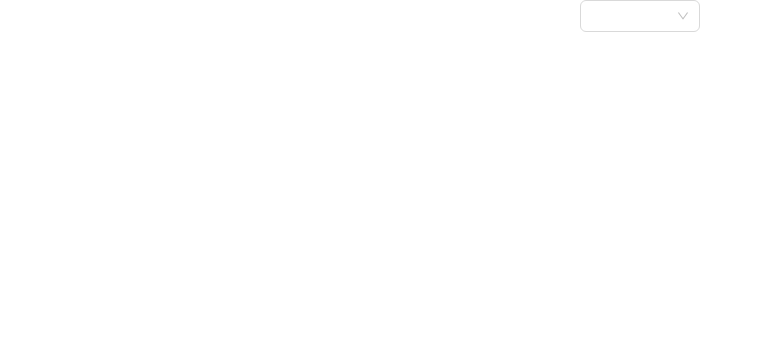
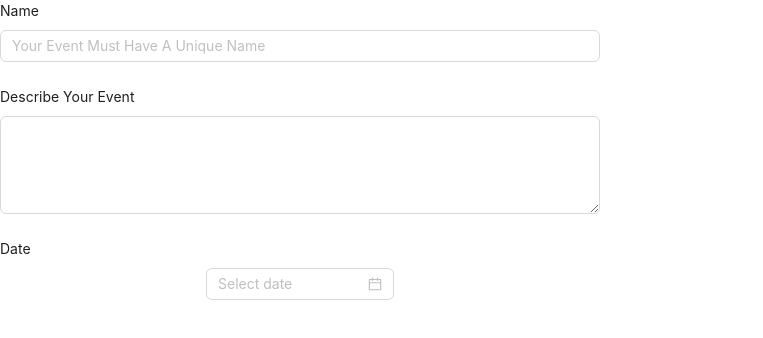
Before and after one commit to israel0x7CF/EventsClient, a React (Create React App) app: page / in a window 1280 px wide. Shown: the top 338 px of the page, without its empty margins (0-763 px from the left). Built offline with nearby package versions, Linux system fonts and the light colour scheme.

Commit message:
Added Register services

```diff
--- a/src/App.js
+++ b/src/App.js
@@ -1,14 +1,14 @@
 import { useState } from "react";
 import "./App.css";
 import SelectionField from "./Components/SelectionField";
+import NewEvent from "./pages/Event/newEvent";
 import OrganizerList from "./pages/Organizers/OrganizerLIst";
-
 import UserList from "./pages/Users/UserList";
 import Edit from "./pages/Users/UserSetting";
 function App() {
   const [some,setSome] = useState("")
-  const changeEvent = ()=>{
-    setSome("HERE WE GO , FUCK ODOO!")
+  const changeEvent = (value)=>{
+    setSome(value)
     console.log(some)
   }
   const data = [
@@ -51,8 +51,8 @@ function App() {
   return (
     <div className="App">
       {/* <CardView cardInfo={{title:"some TExt",description:"some desc",width:240}} /> */}
-      <SelectionField data={data} setState={setSome}/>
-      {console.log(some)}
+      <NewEvent />
+
     </div>
   );
 }
--- a/src/Components/SelectionField.js
+++ b/src/Components/SelectionField.js
@@ -1,15 +1,12 @@
 import { Select,Space } from "antd"
 
-const SelectionField =({data,setState})=>{
-    const changeEvent = (value)=>{
-        setState(value)
+const SelectionField =({data})=>{
 
-      }
     return(
         <Select
             style={{width:120}}
             options={data}
-            onChange={changeEvent}
+
         />
 
 
--- a/src/api/organizer.js
+++ b/src/api/organizer.js
@@ -5,6 +5,7 @@ export const createOrganizer = async (payload) => {
   const response = await axios.post(base_url + "/organizer",payload);
   return response.data;
 };
+
 export const getAllOrganizers = async () => {
   const organizerList = await axios.get(base_url + "/organizer");
   return organizerList.data;
--- a/src/pages/Event/newEvent.js
+++ b/src/pages/Event/newEvent.js
@@ -1,9 +1,38 @@
-import { Select,Space } from "antd"
-import { useState,useEffect } from "react"
+import { DatePicker, Input, Select, Space } from "antd";
+import { useState, useEffect } from "react";
+import { Form} from "antd";
 
+// private String name;
+// private Integer estimatedArrival;
+// private LocalDate date;
+// private String description;
+const NewEvent = () => {
+    const {TextArea} = Input
+  return (
 
-const NewEvent = ()=>{
-    return(
-        <h1>New Events</h1>
-    )
-}
+      <Form layout="vertical"
+      style={{ maxWidth: 600 }}
+      >
+        <Form.Item
+          label="Name"
+          rules={[
+            {
+              required: true,
+              message: "Name Is Required",
+            },
+          ]}
+        >
+          <Input placeholder="Your Event Must Have A Unique Name" />
+        </Form.Item>
+        <Form.Item label="Describe Your Event">
+          <TextArea rows={4} />
+        </Form.Item>
+        <Form.Item label="Date">
+          <DatePicker />
+        </Form.Item>
+      </Form>
+
+  );
+};
+
+export default NewEvent;
--- /dev/null
+++ b/src/pages/Organizers/Organizer.js
@@ -0,0 +1,2 @@
+
+//after redux setup
--- a/src/pages/Organizers/RegisterOrganizer.js
+++ b/src/pages/Organizers/RegisterOrganizer.js
@@ -1,3 +1,4 @@
+
 const CreateOrganizer = () => {
   return (
     <div>
```
Also changed, not shown: src/api/Events.js (added, +18 -0 lines).
